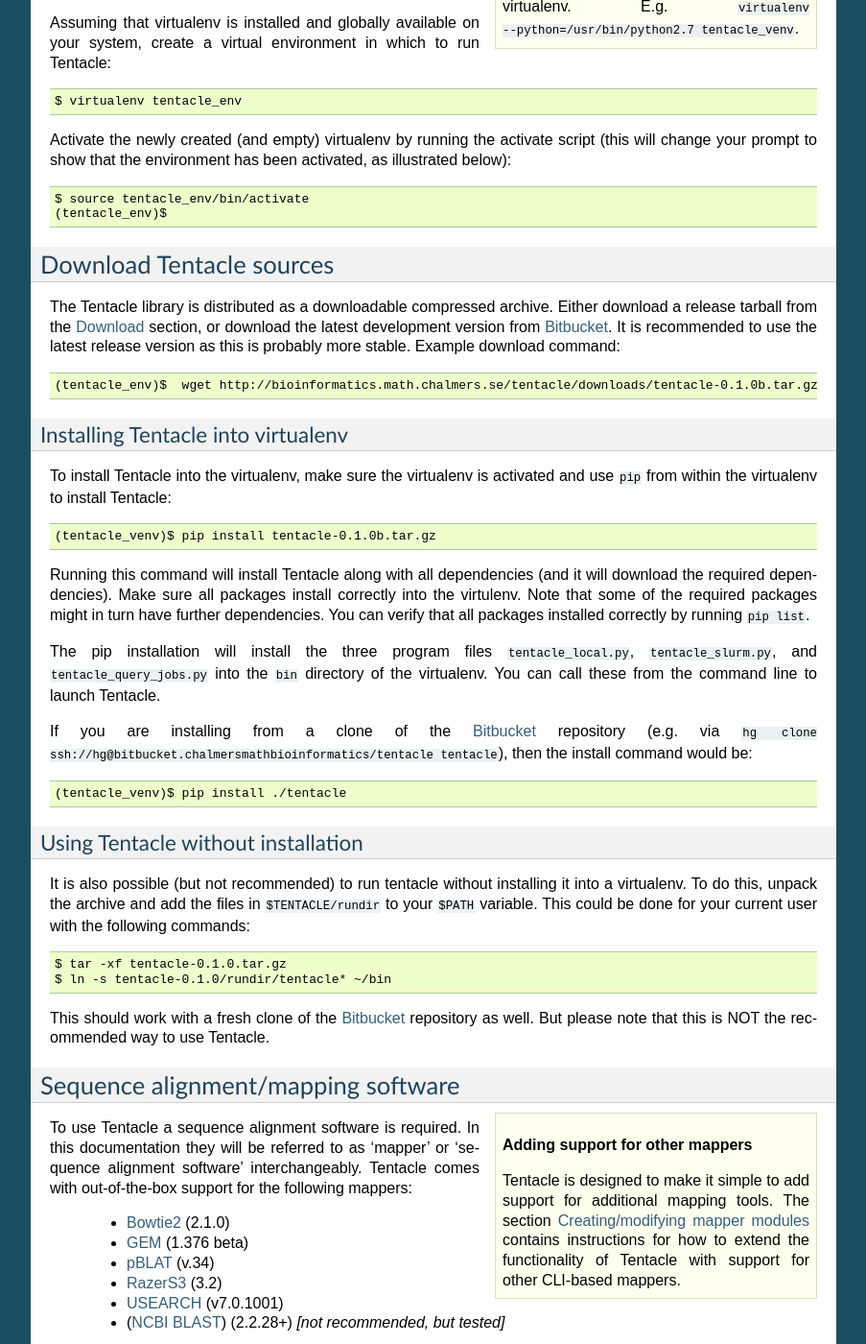
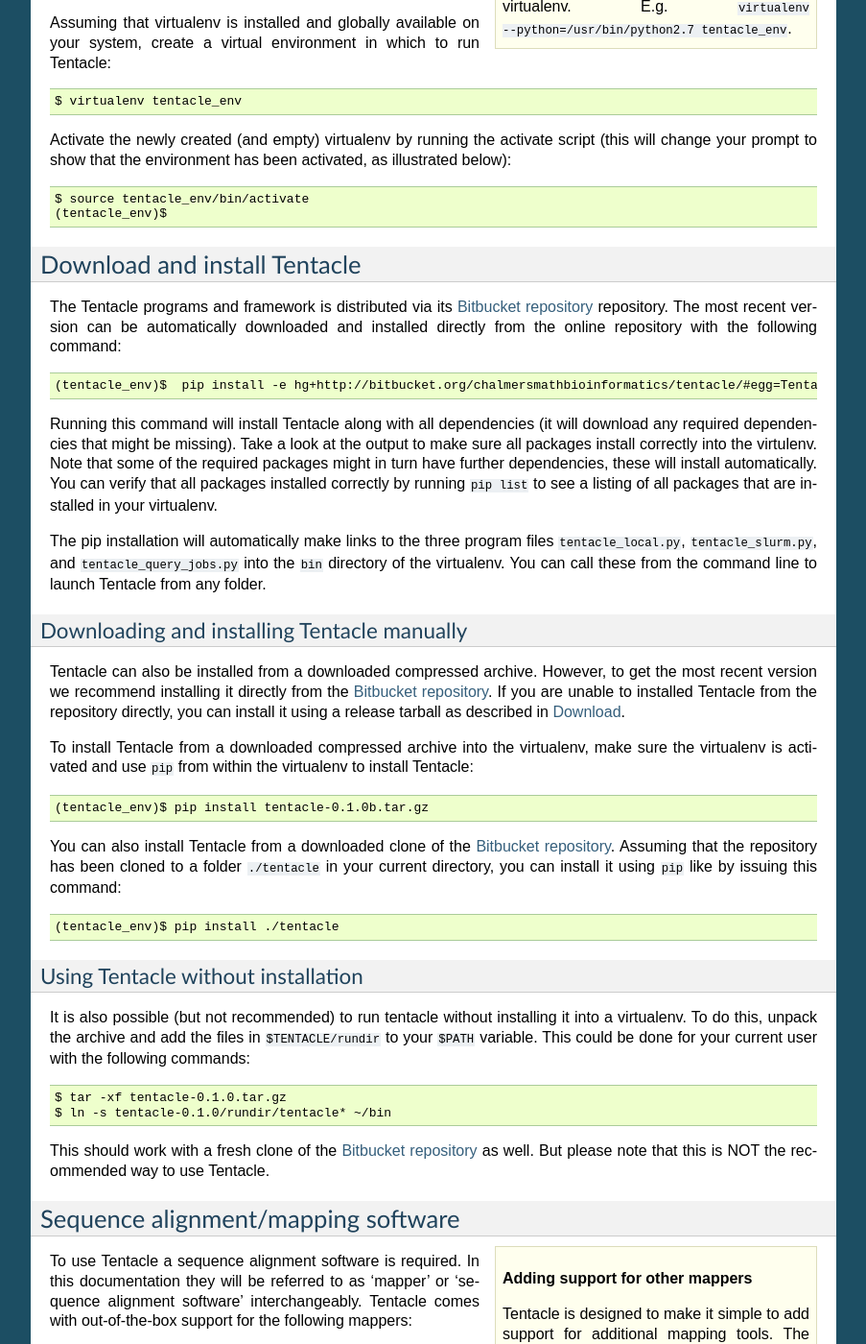
Before and after one commit to boulund/tentacle, a Sphinx documentation site: the page built from documentation/source/installation.rst, in a window 1280 px wide and 1400 px high, scrolled down 1125 px. Shown: the whole window at 96% size, without its empty margins (198-1101 px from the left). Built offline with Sphinx 7.4.7, drawn with Linux system fonts in a browser that asks for light colours; some of the changed text lies outside the part shown.

Commit message:
Documentation: Updated download and installation instructions.
Added command to install Tentacle via pip directly from Bitbucket repo.

```diff
--- a/documentation/source/installation.rst
+++ b/documentation/source/installation.rst
@@ -56,7 +56,7 @@ Python virtualenv
     version used when creating your virtualenv. It is possible to specify a
     Python binary for use in the created virtualenv with the ``--python``
     argument to virtualenv.  E.g. ``virtualenv --python=/usr/bin/python2.7
-    tentacle_venv``.
+    tentacle_env``.
 
 The recommended way to use Tentacle is to setup a Python virtualenv (virtual
 environment), into which all required packages are installed. You can read more
@@ -82,42 +82,50 @@ activated, as illustrated below)::
 
 .. _installation:
 
-Download Tentacle sources
-*************************
+Download and install Tentacle
+*****************************
 
-.. _Bitbucket: https://bitbucket.org/chalmersmathbioinformatics/tentacle
+.. _Bitbucket repository: https://bitbucket.org/chalmersmathbioinformatics/tentacle
 
-The Tentacle library is distributed as a downloadable compressed archive.
-Either download a release tarball from the :ref:`download` section, or download
-the latest development version from `Bitbucket`_. It is
-recommended to use the latest release version as this is probably more stable.
-Example download command::
+The Tentacle programs and framework is distributed via its `Bitbucket repository`_
+repository. The most recent version can be automatically downloaded and
+installed directly from the online repository with the following command::
 
-  (tentacle_env)$  wget http://bioinformatics.math.chalmers.se/tentacle/downloads/tentacle-0.1.0b.tar.gz
+  (tentacle_env)$  pip install -e hg+http://bitbucket.org/chalmersmathbioinformatics/tentacle/#egg=Tentacle
 
-Installing Tentacle into virtualenv
-===================================
-To install Tentacle into the virtualenv, make sure the virtualenv
-is activated and use ``pip`` from within the virtualenv to install Tentacle::
+Running this command will install Tentacle along with all dependencies (it will
+download any required dependencies that might be missing). Take a look at the
+output to make sure all packages install correctly into the virtulenv. Note
+that some of the required packages might in turn have further dependencies,
+these will install automatically.  You can verify that all packages installed
+correctly by running ``pip list`` to see a listing of all packages that are
+installed in your virtualenv.
 
-  (tentacle_venv)$ pip install tentacle-0.1.0b.tar.gz
-
-Running this command will install Tentacle along with all dependencies (and it
-will download the required dependencies).  Make sure all packages install
-correctly into the virtulenv.  Note that some of the required packages might in
-turn have further dependencies.  You can verify that all packages installed
-correctly by running ``pip list``.
-
-The pip installation will install the three program files
+The pip installation will automatically make links to the three program files
 ``tentacle_local.py``, ``tentacle_slurm.py``, and ``tentacle_query_jobs.py``
 into the ``bin`` directory of the virtualenv. You can call these from the
-command line to launch Tentacle.
+command line to launch Tentacle from any folder.
 
-If you are installing from a clone of the `Bitbucket`_ repository (e.g. via
-``hg clone ssh://hg@bitbucket.chalmersmathbioinformatics/tentacle tentacle``),
-then the install command would be::
+Downloading and installing Tentacle manually
+============================================
+Tentacle can also be installed from a downloaded compressed archive. However,
+to get the most recent version we recommend installing it directly from the
+`Bitbucket repository`_.  If you are unable to installed Tentacle from the
+repository directly, you can install it using a release tarball as described in
+:ref:`download`.
 
-  (tentacle_venv)$ pip install ./tentacle
+To install Tentacle from a downloaded compressed archive into the virtualenv,
+make sure the virtualenv is activated and use ``pip`` from within the
+virtualenv to install Tentacle::
+
+  (tentacle_env)$ pip install tentacle-0.1.0b.tar.gz
+
+You can also install Tentacle from a downloaded clone of the `Bitbucket
+repository`_.  Assuming that the repository has been cloned to a folder
+``./tentacle`` in your current directory, you can install it using ``pip`` like
+by issuing this command::
+
+  (tentacle_env)$ pip install ./tentacle
 
 Using Tentacle without installation
 ===================================
@@ -129,7 +137,7 @@ current user with the following commands::
   $ tar -xf tentacle-0.1.0.tar.gz
   $ ln -s tentacle-0.1.0/rundir/tentacle* ~/bin
 
-This should work with a fresh clone of the `Bitbucket`_ repository as well. But
+This should work with a fresh clone of the `Bitbucket repository`_ as well. But
 please note that this is NOT the recommended way to use Tentacle.
 
 .. _mappers:
```
Also changed, not shown: documentation/source/download.rst (+20 -3 lines).
